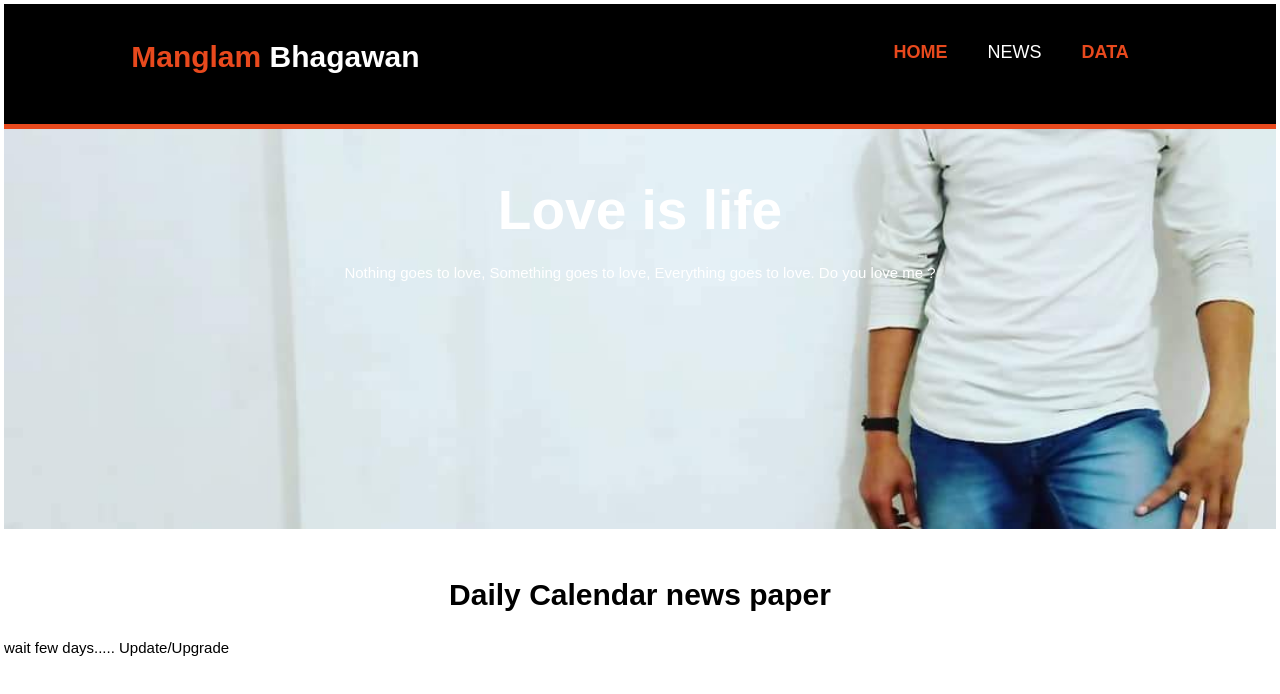
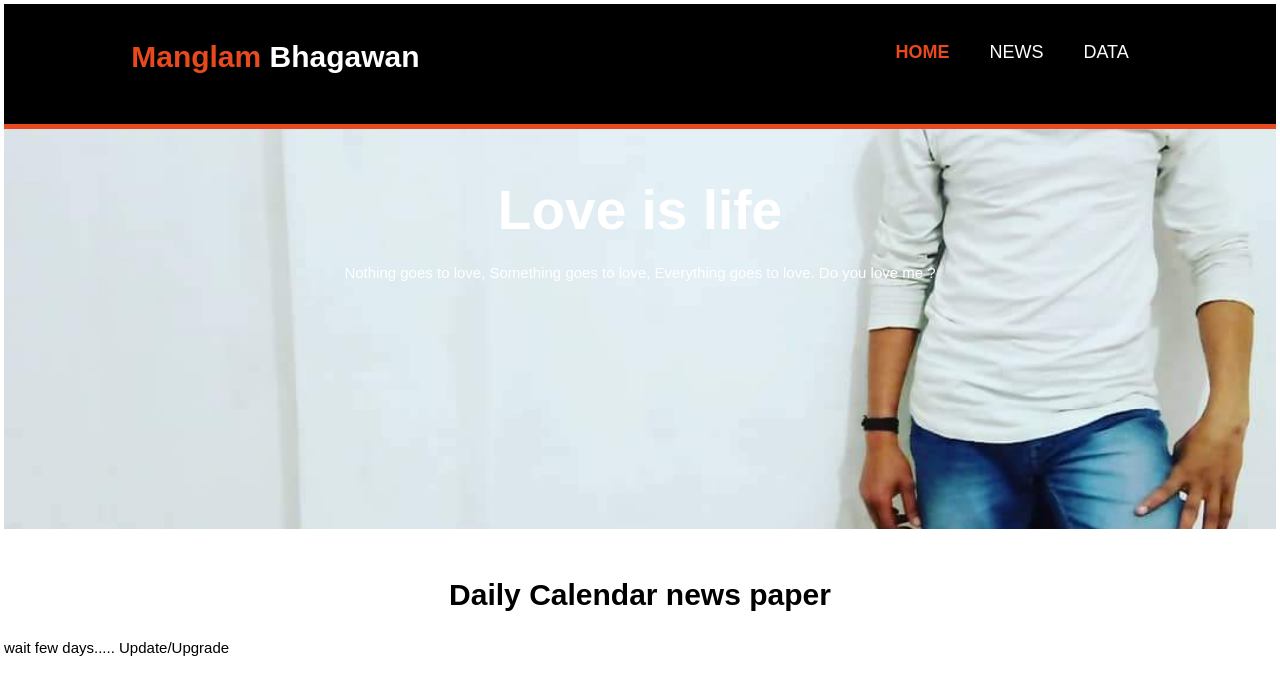
Before and after one commit to Dmtrmb/group, a plain HTML site: page News.html in a window 1280 px wide. Drawn offline with Linux system fonts and the light colour scheme.

Commit message:
Update News.html

```diff
--- a/News.html
+++ b/News.html
@@ -202,7 +202,7 @@ video::-webkit-media-controls-panel {
         <nav>
           <ul>
             <li class="current"><a href="index.html">Home</a></li>       <li><a href="News.html">News</a></li>
-           <li class="current"><a href="Group.html">Data</a></li>
+           <li><a href="Group.html">Data</a></li>
 
 
           </ul>
```
